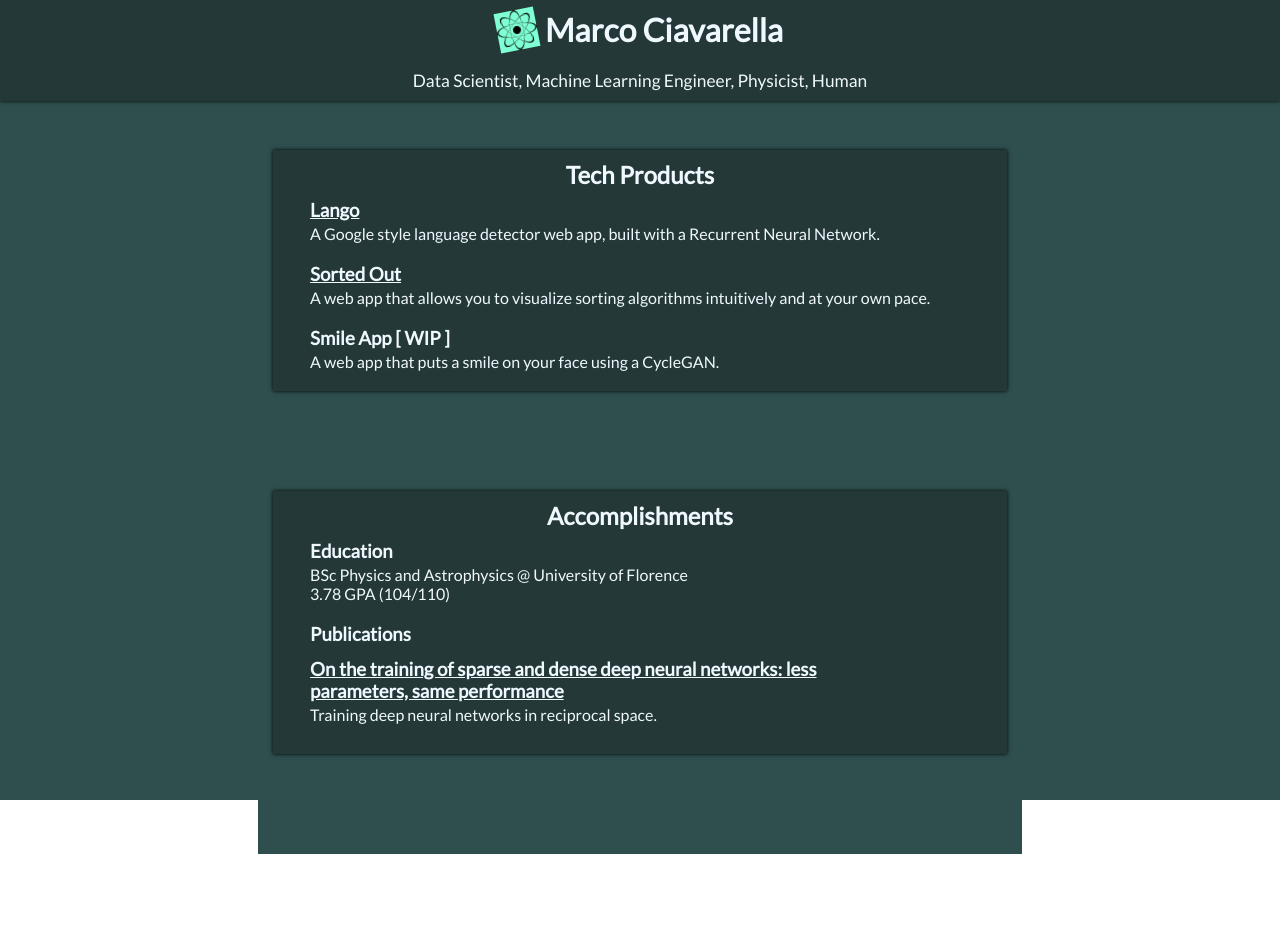
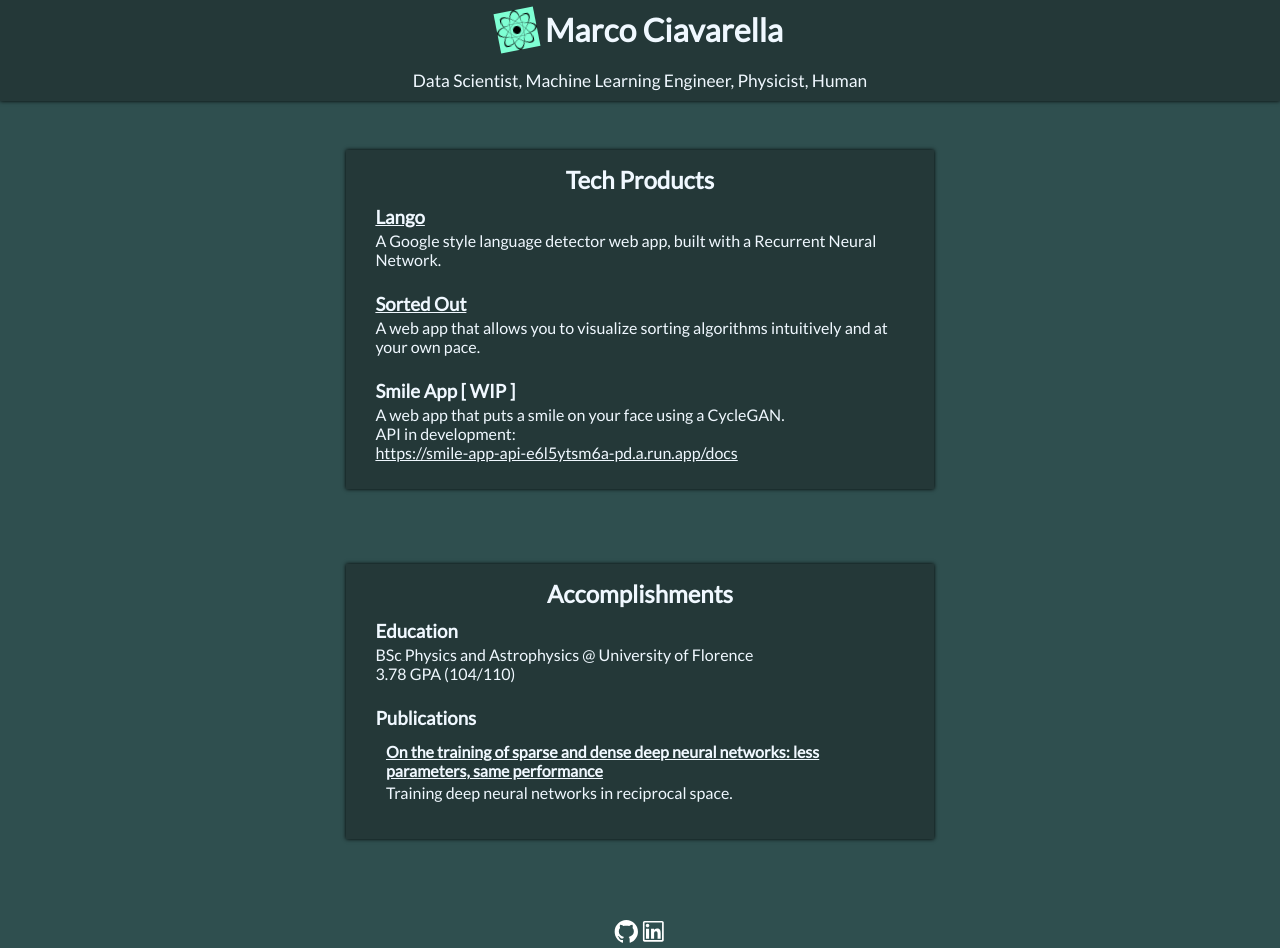
Before and after one commit to marcociav/marcociav.github.io, a React (Create React App) app: page / in a window 1280 px wide. Before the commit the page ends 854 px from the top, so only its background shows below. Built offline with nearby package versions, Linux system fonts and the light colour scheme.

Commit message:
First working version up

```diff
--- a/package.json
+++ b/package.json
@@ -8,6 +8,7 @@
     "@testing-library/user-event": "^13.5.0",
     "react": "^18.1.0",
     "react-dom": "^18.1.0",
+    "react-icons": "^4.3.1",
     "react-scripts": "5.0.1",
     "web-vitals": "^2.1.4"
   },
--- a/src/Components.css
+++ b/src/Components.css
@@ -9,8 +9,12 @@
   font-family: 'Lato', sans-serif;
 }
 
+body {
+  background-color: darkslategray;
+}
+
 .container {
-  height: 100vh;
+  height: max-content;
   background-color:darkslategray;
   display: flex;
   flex-direction: column;
@@ -21,8 +25,10 @@
 .banner-container {
   position: fixed;
   top: max(0vh, 0px); /* max pixels to prevent overlay */
-  width: 100vw;
+  left: 0%;
+  width: 100%;
   z-index: 1;
+  min-height: 0;
   padding-bottom: 10px;
   background-color:rgb(36, 56, 56);
   box-shadow: 0px 0px 4px rgb(0,0,0);
@@ -42,14 +48,20 @@
   align-items: center;
 }
 
+.footer-container{
+  position: absolute;
+  top: max(96%, 768px);
+}
+
 .section-container {
   position: relative;
-  width: min(96%, 960px);
+  width: min(90%, 1200px);
+  min-height: 0;
   background-color:rgb(36, 56, 56);
   box-shadow: 0px 0px 4px rgb(0,0,0);
-  padding-top: 10px;
-  padding-bottom: 10px;
-  margin-bottom: 100px;
+  padding-top: 15px;
+  padding-bottom: 15px;
+  margin-bottom: 75px;
   display: flex;
   flex-direction: column;
   justify-content: center;
@@ -57,13 +69,25 @@
 }
 
 .subsection-container {
-  padding-top: 10px;
-  padding-bottom: 10px;
+  padding-top: 12px;
+  padding-bottom: 12px;
   width: 90%;
   display: flex;
   flex-direction: column;
   justify-content: center;
   align-items: left;
+}
+
+.sublist-container {
+  position: relative;
+  padding-top: 10px;
+  padding-bottom: 10px;
+  width: 90%;
+  left: 2%;
+  display: flex;
+  flex-direction: column;
+  justify-content: center;
+  align-items: right;
 }
 
 .name-container {
--- a/src/Components.jsx
+++ b/src/Components.jsx
@@ -1,5 +1,6 @@
 import logo from './logo.png';
 import './Components.css';
+import { AiOutlineGithub, AiOutlineLinkedin} from 'react-icons/ai'
 
 
 export function Portfolio() {
@@ -7,7 +8,7 @@ export function Portfolio() {
     return (
         <div className="container">
             <Banner/>
-                <div className="content-container">
+            <div className="content-container">
                 <Section
                     id="tech-products-container"
                     title="Tech Products"
@@ -27,8 +28,13 @@ export function Portfolio() {
                     />
                     <SubSection
                         title={`Smile App [ WIP ]`}
-                        description={`A web app that puts a smile on your face using a CycleGAN.`}
-                    />
+                        description={`A web app that puts a smile on your face using a CycleGAN.\nAPI in development:`}
+                    >
+                        <TextLink
+                            text="https://smile-app-api-e6l5ytsm6a-pd.a.run.app/docs"
+                            link="https://smile-app-api-e6l5ytsm6a-pd.a.run.app/docs"
+                        />
+                    </SubSection>
                 </Section>
                 <Section
                     id="accomplishments-container"
@@ -44,22 +50,24 @@ export function Portfolio() {
                     <SubSection
                         title="Publications"
                     >
-                        <SubSection
+                        <SubList
                             title="On the training of sparse and dense deep neural networks: less parameters, same performance"
                             description="Training deep neural networks in reciprocal space."
                             link="https://arxiv.org/abs/2106.09021"
                         />
                     </SubSection>
                 </Section>
+                <Footer/>
             </div>
         </div>
     )
 }
 
+
 function Banner() {
 
     return (
-        <div className="banner-container">
+        <header className="banner-container">
             <div className="name-container">
                 <img src={logo} className="app-logo" alt="logo" />
                 <h1 className="name">Marco Ciavarella</h1>
@@ -69,7 +77,7 @@ function Banner() {
                     Data Scientist, Machine Learning Engineer, Physicist, Human
                 </p>
             </div>
-        </div>
+        </header>
     )
 }
 
@@ -86,13 +94,39 @@ function Section(props) {
 }
 
 
+function TextLink(props) {
+    var textLinkComponent;
+    if (props.link) {
+        textLinkComponent =
+        <a
+            href={props.link}
+            target="_blank"
+            onMouseEnter={(e) => {
+                e.target.style.color = "aquamarine"
+            }}
+            onMouseLeave={(e) => {
+                e.target.style.color = "white"
+            }}
+        >
+            {props.text}
+        </a>;
+    } else {
+        textLinkComponent = <a>{props.text}</a>;
+    }
+    return (textLinkComponent);
+}
+
+
 function SubSection(props) {
     return (
         <div
             className="subsection-container"
         >
             <h3>
-                <a href={props.link} target="_blank">{props.title}</a>
+                <TextLink
+                    text={props.title}
+                    link={props.link}
+                />
             </h3>
             <p style={{whiteSpace: "pre-line", marginTop: "3px"}}>
                 {props.description}
@@ -101,3 +135,48 @@ function SubSection(props) {
         </div>
     )
 }
+
+
+function SubList(props) {
+    return (
+        <div className="sublist-container">
+            <h4>
+                <TextLink
+                    text={props.title}
+                    link={props.link}
+                />
+            </h4>
+            <p style={{whiteSpace: "pre-line", marginTop: "3px"}}>
+                {props.description}
+            </p>
+        </div>
+    )
+}
+
+
+function Footer() {
+    return (
+        <div className="footer-container">
+            <AiOutlineGithub
+                style={{fontSize: "20pt", cursor: "pointer", fill: "white"}}
+                onClick={() => window.open("https://github.com/marcociav/", "_blank")}
+                onMouseEnter={(e) => {
+                    e.target.style.fill = "aquamarine"
+                }}
+                onMouseLeave={(e) => {
+                    e.target.style.fill = "white"
+                }}
+            />
+            <AiOutlineLinkedin
+                style={{fontSize: "20pt", cursor: "pointer", fill: "white"}}
+                onClick={() => window.open("https://www.linkedin.com/in/marco-ciavarella-mrccv/?locale=en_US", "_blank")}
+                onMouseEnter={(e) => {
+                    e.target.style.fill = "aquamarine"
+                }}
+                onMouseLeave={(e) => {
+                    e.target.style.fill = "white"
+                }}
+             />
+        </div>
+    )
+}
```
Also changed, not shown: public/manifest.json, 2 other files (tests, documents, lock files or other folders).
